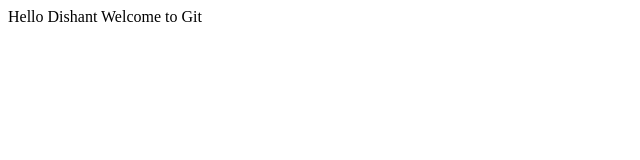
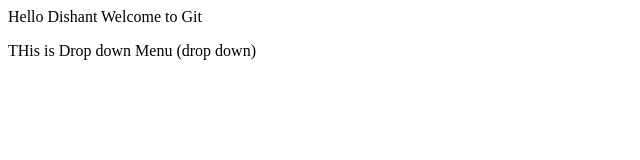
Before and after one commit to Dishant12345-cloud/My-Programs, a plain HTML site: page index.html in a window 1280 px wide. Shown: the whole page, without its empty margins (0-640 px from the left). Drawn offline with Linux system fonts and the light colour scheme.

Commit message:
Drop Down Added

```diff
--- a/index.html
+++ b/index.html
@@ -1 +1,2 @@
 <p> Hello Dishant Welcome to Git</p>
+<p> THis is Drop down Menu (drop down)</p>
```
